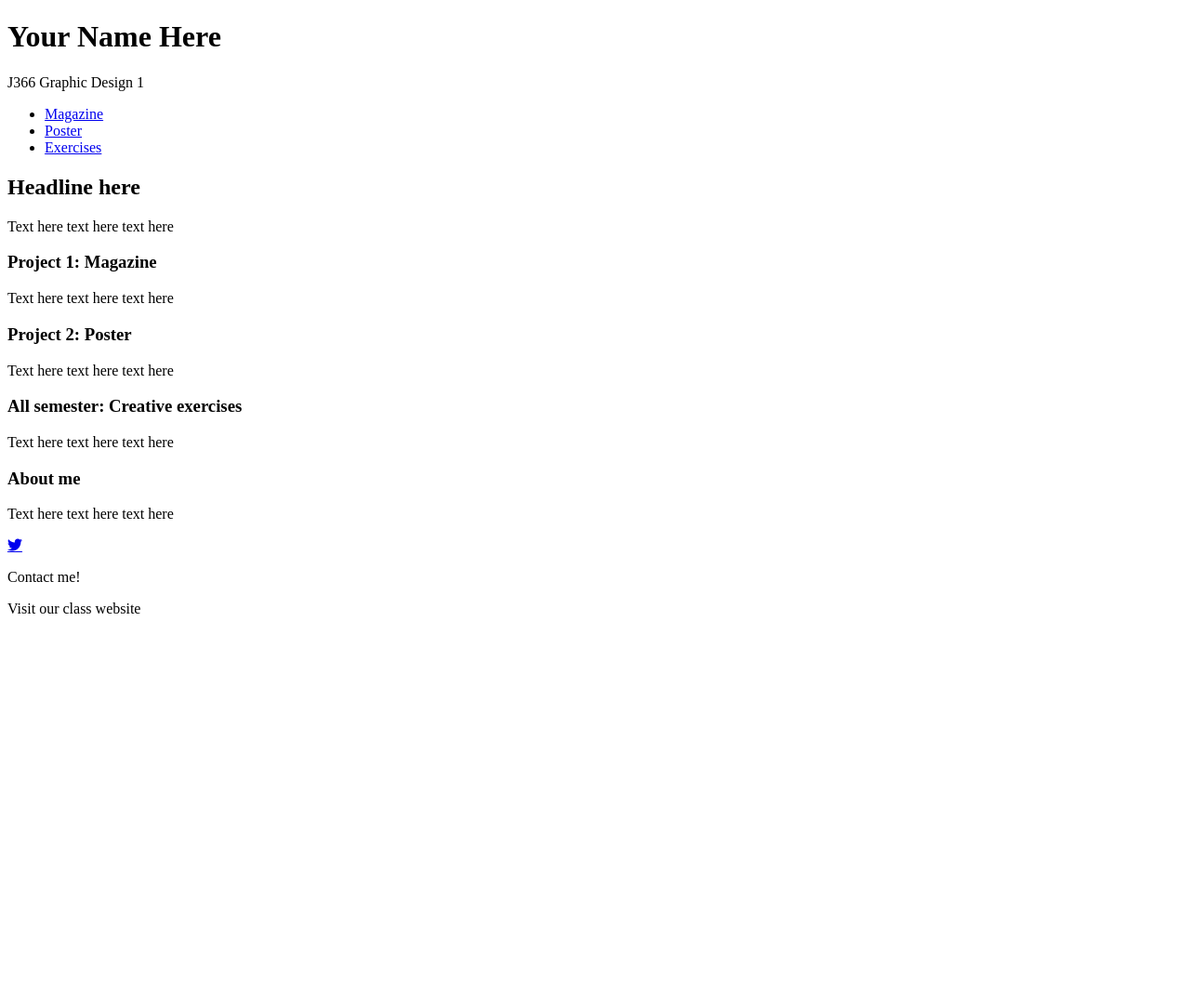
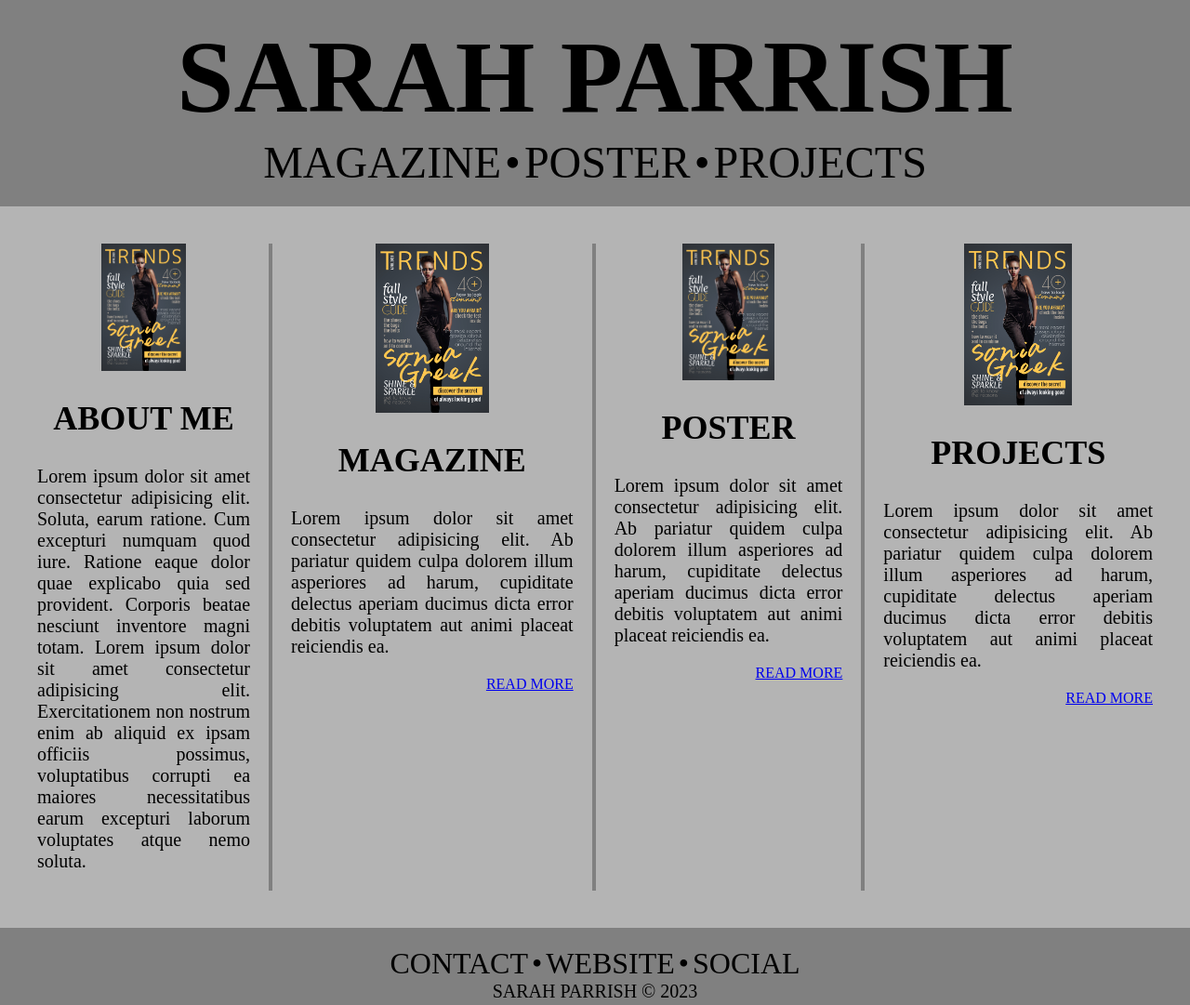
Before and after one commit to werosmys/pr03-website, a plain HTML site: page index.html in a window 1280 px wide. Shown: the whole page at 93% size. Before the commit the page ends 800 px from the top, so only its background shows below. Drawn offline with Linux system fonts and the light colour scheme.

Commit message:
literally made the website
unreal

```diff
--- a/index.html
+++ b/index.html
@@ -1,58 +1,53 @@
 <!DOCTYPE html>
-<html lang="en" dir="ltr">
+<html lang="en">
 <head>
-    <meta charset="utf-8">
-    <title>Your Name Here</title>
-    <script src="https://kit.fontawesome.com/445d967723.js" crossorigin="anonymous"></script>
-    <!-- Add links to Google Fonts here -->
-    <!-- Add link to your css file here -->
+  <meta charset="UTF-8">
+  <meta name="viewport" content="width=device-width, initial-scale=1.0">
+  <link rel="stylesheet" href="style.css">
+  <script src="script.js"></script>
+  <title>Portfolio Site</title>
 </head>
 <body>
-    <header>
-      <h1>Your Name Here</h1>
-      <p>J366 Graphic Design 1</p>
-    </header>
+  <div class="topbar">
+    <h1>SARAH PARRISH</h1>
     <nav>
-      <ul>
-        <li><a href="#">Magazine</a></li>
-        <li><a href="#">Poster</a></li>
-        <li><a href="#">Exercises</a></li>
-      </ul>
+      <li><a href="magazine.html">MAGAZINE</a></li> <span>&#x2022;</span>
+      <li><a href="poster.html">POSTER</a></li> <span>&#x2022;</span>
+      <li></li><a href="projects">PROJECTS</a></li>
     </nav>
-    <div id="page-wrap">
-      <main>
-        <h2>Headline here</h2>
-        <p class="intro">Text here text here text here</p>
+  </div>
   <section>
-          <h3><span>Project 1: </span>Magazine</h3>
-          <!-- Add the JPEG version of your Magazine (cover or spread) here, linking to the PDF -->
-          <p>Text here text here text here</p>
+    <div class="about">
+      <img src="resources\example.jpg" alt="">
+      <h2>ABOUT ME</h2>
+      <p>Lorem ipsum dolor sit amet consectetur adipisicing elit. Soluta, earum ratione. Cum excepturi numquam quod iure. Ratione eaque dolor quae explicabo quia sed provident. Corporis beatae nesciunt inventore magni totam. Lorem ipsum dolor sit amet consectetur adipisicing elit. Exercitationem non nostrum enim ab aliquid ex ipsam officiis possimus, voluptatibus corrupti ea maiores necessitatibus earum excepturi laborum voluptates atque nemo soluta.</p>
+    </div>
+    <div class="magazine">
+      <img src="resources\example.jpg" alt="">
+      <h2>MAGAZINE</h2>
+      <p>Lorem ipsum dolor sit amet consectetur adipisicing elit. Ab pariatur quidem culpa dolorem illum asperiores ad harum, cupiditate delectus aperiam ducimus dicta error debitis voluptatem aut animi placeat reiciendis ea.</p>
+      <a href="magazine.html">READ MORE</a>
+    </div>
+    <div class="poster">
+      <img src="resources\example.jpg" alt="">
+      <h2>POSTER</h2>
+      <p>Lorem ipsum dolor sit amet consectetur adipisicing elit. Ab pariatur quidem culpa dolorem illum asperiores ad harum, cupiditate delectus aperiam ducimus dicta error debitis voluptatem aut animi placeat reiciendis ea.</p>
+      <a href="poster.html">READ MORE</a>
+    </div>
+    <div class="projects">
+      <img src="resources\example.jpg" alt="">
+      <h2>PROJECTS</h2>
+      <p>Lorem ipsum dolor sit amet consectetur adipisicing elit. Ab pariatur quidem culpa dolorem illum asperiores ad harum, cupiditate delectus aperiam ducimus dicta error debitis voluptatem aut animi placeat reiciendis ea.</p>
+      <a href="projects.html">READ MORE</a>
+    </div>
   </section>
-        <section>
-          <h3><span>Project 2: </span>Poster</h3>
-          <!-- Add a JPEG version of your Poster here, linking to the PDF -->
-          <p>Text here text here text here</p>
-        </section>
-        <section>
-          <h3><span>All semester: </span>Creative exercises</h3>
-          <!-- Add the JPEG versions of a couple of your Participation exercises here, linking to PDFs if you choose -->
-          <p>Text here text here text here</p>
-        </section>
-      </main>
-      <aside>
-        <h3>About me</h3>
-        <!-- Add an image of yourself here ... careful about file size! -->
-        <p>Text here text here text here</p>
-        <!-- use of social media icons and links is optional. For reference of icons, go to https://fontawesome.com/icons?d=gallery&p=2&s=brands&m=free -->
-        <p class="social">
-          <a href="https://twitter.com/IUAdmissions" class="fab fa-twitter"></a>
-        </p>
-      </aside>
-    </div> <!-- closes the page-wrap -->
   <footer>
-      <!-- add links for both of the pieces of type — one to your email, the second to our class website -->
-      <p>Contact me!</p>
-      <p>Visit our class website</p>
+    <nav class="bottombar">
+      <li><a href="mailto:snparrish001@gmail.com">CONTACT</a></li> <span>&#x2022;</span>
+      <li><a href="http://j365design.com/" target="_blank">WEBSITE</a></li> <span>&#x2022;</span>
+      <li></li><a href="https://www.instagram.com/s.n.parrish/" target="_blank">SOCIAL</a></li>
+    </nav>
+    <p>SARAH PARRISH © 2023</p>
   </footer>
 </body>
 </html>
--- /dev/null
+++ b/projectpage.css
@@ -0,0 +1,31 @@
+section {
+    display: block;
+    margin: auto 10%;
+}
+
+h2 {
+    font-size: 48px;
+}
+
+p {
+    text-indent: 20px;
+}
+
+figcaption a {
+    float: none;
+}
+
+figure {
+    margin: auto;
+}
+
+figcaption {
+    text-align: center;
+    margin: 10px;
+    font-size: 18px;
+}
+
+.gallery {
+    display: grid;
+    grid-template-columns: auto auto auto;
+}
--- /dev/null
+++ b/style.css
@@ -0,0 +1,121 @@
+body {
+    margin: 0;
+    height: 100vh;
+    display: flex;
+    flex-direction: column;
+    background-color: rgb(180, 180, 180);
+    position: absolute;
+}
+
+h1 {
+    text-align: center;
+    font-size: 110px;
+    margin: 0;
+    padding-top: 20px;
+}
+
+nav {
+    width: fit-content;
+    margin: auto;
+    padding-bottom: 20px;
+}
+
+nav a {
+    text-decoration: none;
+    color: black;
+    font-size: 48px;
+    text-align: center;
+}
+
+nav a:hover {
+    color: red;
+    transition: .2s ;
+}
+
+nav span {
+    font-size: 48px;
+}
+
+li {
+    display: inline-block;
+}
+
+.topbar {
+    background-color: gray;
+    width: 100%;
+    margin: 0;
+}
+
+section {
+    background-color:rgb(180, 180, 180);
+    display: grid;
+    grid-template-columns: auto auto auto auto;
+    padding: 40px;
+    margin: auto 0;
+}
+
+.about {
+    border-right: 4px solid gray;
+    padding-right:20px;
+}
+
+.magazine {
+    border-right: 4px solid gray;
+    padding: 0 20px;
+}
+
+.poster {
+    border-right: 4px solid gray;
+    padding: 0 20px;
+}
+
+.projects {
+    padding: 0 0 0 20px;
+}
+
+section a {
+    float: right;
+}
+
+h2 {
+    text-align: center;
+    font-size: 36px;
+}
+
+p {
+    font-size: 20px;
+    text-align: justify;
+}
+
+img {
+    width: 40%;
+    display: block;
+    margin: 0 auto;
+}
+
+footer {
+    background-color: gray;
+    width: 100%;
+    margin: auto 0 0;
+    padding: 20px 0;
+}
+
+.bottombar {
+    margin: auto;
+    width: fit-content;
+    padding: 0;
+}
+
+.bottombar a {
+    font-size: 32px;
+}
+
+.bottombar span {
+    font-size: 32px;
+}
+
+footer p {
+    font-size: 20px;
+    text-align: center;
+    margin: 0;
+}
```
Also changed, not shown: magazine.html (added, +51 -0 lines), poster.html (added, +44 -0 lines), projects.html (added, +58 -0 lines), resources/example.jpg (added). Lines whose indentation alone changed are shown as unchanged.
